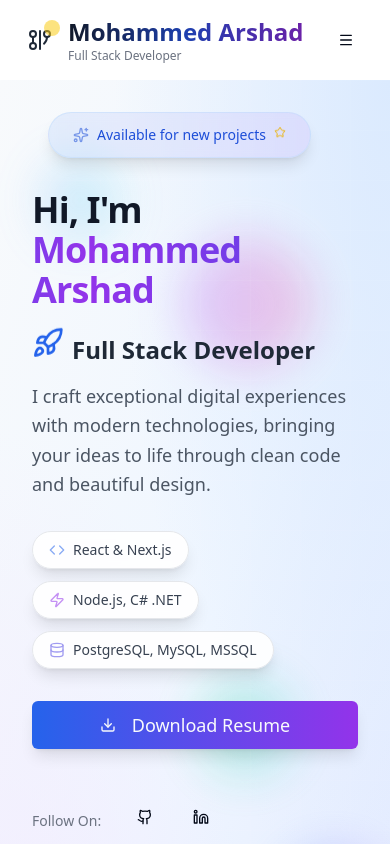
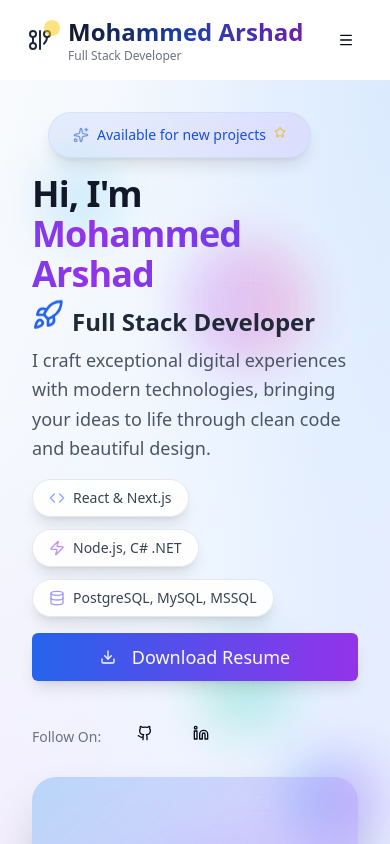
Before and after one commit to mohammed558/Private-portfolio, a Next.js app: page / in a window 390 px wide. Shown: the top 844 px of the page. Built offline with nearby package versions, Linux system fonts and the light colour scheme.

Commit message:
eighth Commit

```diff
--- a/src/components/layout/Header.tsx
+++ b/src/components/layout/Header.tsx
@@ -136,7 +136,7 @@ const Header = () => {
           </nav>
 
           {/* CTA Button */}
-          <div className="hidden lg:flex items-center space-x-4">
+          <div className="hidden lg:flex items-center space-x-4 mx-4">
             <Button
               size="sm"
               className="bg-gradient-to-r from-blue-600 to-purple-600 hover:from-blue-700 hover:to-purple-700 text-white shadow-lg hover:shadow-xl transition-all duration-300 hover:scale-105"
--- a/src/components/sections/Hero.tsx
+++ b/src/components/sections/Hero.tsx
@@ -23,7 +23,7 @@ const Hero = () => {
   }
 
   return (
-    <section id="home" className="min-h-screen flex items-center relative overflow-hidden pt-8">
+    <section id="home" className="min-h-screen flex items-center relative overflow-hidden pt-4 sm:pt-8">
       {/* Enhanced Animated Background */}
       <div className="absolute inset-0 bg-gradient-to-br from-slate-50 via-blue-50 to-indigo-100" />
       <div className="absolute inset-0 bg-[radial-gradient(ellipse_at_top_right,_var(--tw-gradient-stops))] from-blue-100 via-transparent to-transparent" />
@@ -38,10 +38,10 @@ const Hero = () => {
       {/* Animated grid pattern */}
       <div className="absolute inset-0 bg-[linear-gradient(rgba(255,255,255,0.1)_1px,transparent_1px),linear-gradient(90deg,rgba(255,255,255,0.1)_1px,transparent_1px)] bg-[size:50px_50px] animate-pulse" />
 
-      <div className="container relative z-10">
-        <div className="grid grid-cols-1 lg:grid-cols-2 gap-8 lg:gap-12 items-center">
+      <div className="container relative z-10 py-4 sm:py-8">
+        <div className="grid grid-cols-1 lg:grid-cols-2 gap-4 sm:gap-8 lg:gap-12 items-center">
           {/* Left Content */}
-          <div className={`space-y-8 transition-all duration-1000 ${isVisible ? 'opacity-100 translate-x-0' : 'opacity-0 -translate-x-8'}`}>
+          <div className={`space-y-4 sm:space-y-8 transition-all duration-1000 ${isVisible ? 'opacity-100 translate-x-0' : 'opacity-0 -translate-x-8'}`}>
             {/* Enhanced Badge */}
             <div className="inline-flex items-center px-6 py-3 rounded-full bg-gradient-to-r from-blue-500/10 to-purple-500/10 border border-blue-200/50 text-sm font-medium text-blue-700 backdrop-blur-sm shadow-lg hover:shadow-xl transition-all duration-300 hover:scale-105 mx-4">
               <Sparkles className="w-4 h-4 mr-2 animate-pulse" />
@@ -50,7 +50,7 @@ const Hero = () => {
             </div>
 
             {/* Enhanced Main Heading */}
-            <div className="space-y-6">
+            <div className="space-y-3 sm:space-y-6">
               <h1 className="text-4xl sm:text-5xl md:text-6xl lg:text-7xl font-bold tracking-tight">
                 <span className="block text-gray-900 animate-fade-in">Hi, I&apos;m</span>
                 <span className="block bg-gradient-to-r from-blue-600 via-purple-600 to-indigo-600 bg-clip-text text-transparent animate-gradient">
@@ -58,7 +58,7 @@ const Hero = () => {
                 </span>
               </h1>
 
-              <div className="space-y-4">
+              <div className="space-y-2 sm:space-y-4">
                 <p className="text-2xl md:text-3xl font-semibold text-gray-800 flex items-center gap-2">
                   <Rocket className="w-8 h-8 text-blue-600 animate-bounce" />
                   Full Stack Developer
```
Also changed, not shown: 1 other file (tests, documents, lock files or other folders).
